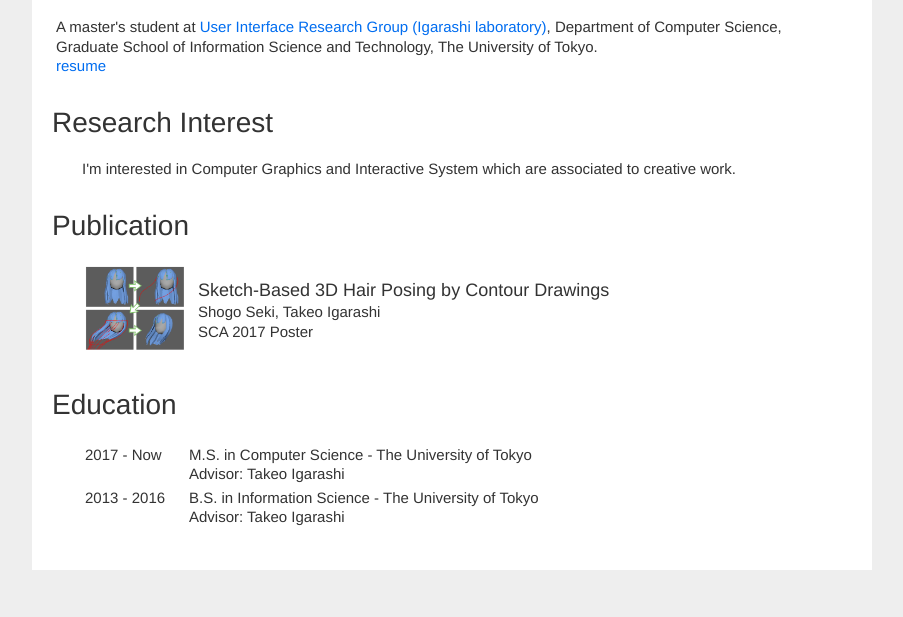
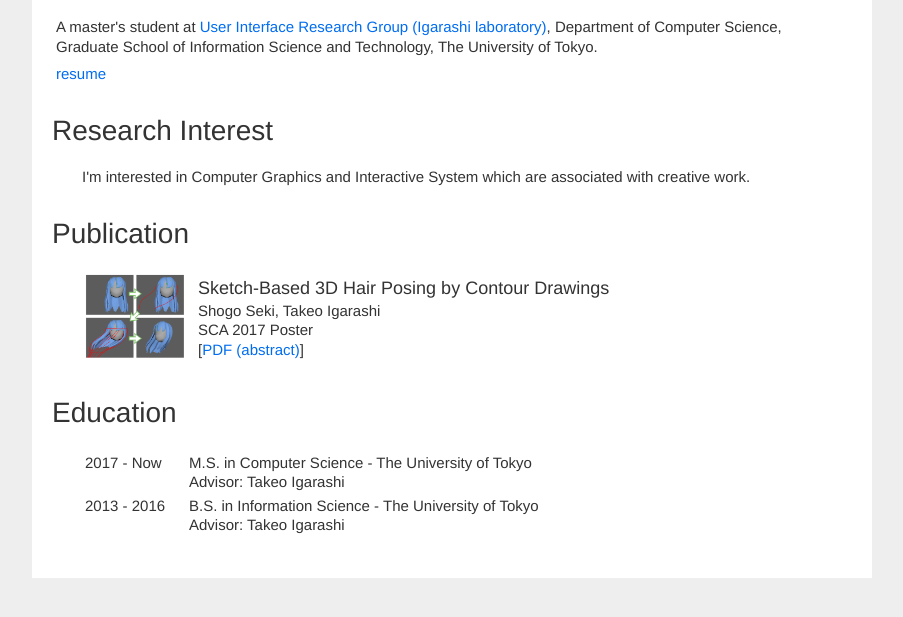
Before and after one commit to shogo-seki/shogo-seki.github.io, a plain HTML site: page index.html in a window 1280 px wide. Shown: the part 111-728 px from the top of the page, without its empty margins (188-1091 px from the left). Drawn offline with Linux system fonts and the light colour scheme.

Commit message:
Add pdf of sca17; fix grammar

```diff
--- a/index.html
+++ b/index.html
@@ -9,13 +9,15 @@
   <body>
     <h1>Shogo Seki</h1>
     <p class="full">
-      A master's student at <a href="http://www-ui.is.s.u-tokyo.ac.jp/">User Interface Research Group (Igarashi laboratory)</a>, Department of Computer Science, Graduate School of Information Science and Technology, The University of Tokyo.<br>
+      A master's student at <a href="http://www-ui.is.s.u-tokyo.ac.jp/">User Interface Research Group (Igarashi laboratory)</a>, Department of Computer Science, Graduate School of Information Science and Technology, The University of Tokyo.
+    </p>
+    <p class="full">
       <a href="material/resume.pdf">resume</a>
     </p>
 
     <h2>Research Interest</h2>
     <p>
-      I'm interested in Computer Graphics and Interactive System which are associated to creative work.
+      I'm interested in Computer Graphics and Interactive System which are associated with creative work.
     </p>
 
     <h2>Publication</h2>
@@ -27,6 +29,7 @@
             <div class="title">Sketch-Based 3D Hair Posing by Contour Drawings</div>
             <div class="authors">Shogo Seki, Takeo Igarashi</div>
             <div class="conference">SCA 2017 Poster</div>
+            <div class="links">[<a href="material/sca17/hairsketch-sca17-poster.pdf">PDF (abstract)</a>]</div>
           </td>
         </tr>
       </table>
--- a/style/style.css
+++ b/style/style.css
@@ -70,7 +70,7 @@ h3 {
 }
 
 p {
-	margin: 0;
+	margin: 8px 0;
 	padding: 0 0 0 30px;
 }
 
```
Also changed, not shown: 2 other files.
